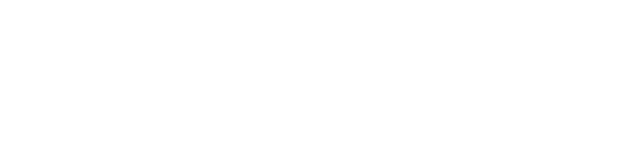
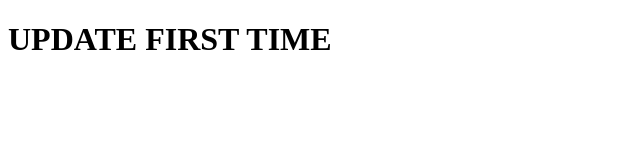
Before and after one commit to khangvippro357/demoGitKhang, a plain HTML site: page index.html in a window 1280 px wide. Shown: the whole page, without its empty margins (0-640 px from the left). Drawn offline with Linux system fonts and the light colour scheme.

Commit message:
update file index

```diff
--- a/index.html
+++ b/index.html
@@ -6,6 +6,6 @@
     <title>Document</title>
 </head>
 <body>
-
+    <h1>UPDATE FIRST TIME</h1>
 </body>
 </html>
```
